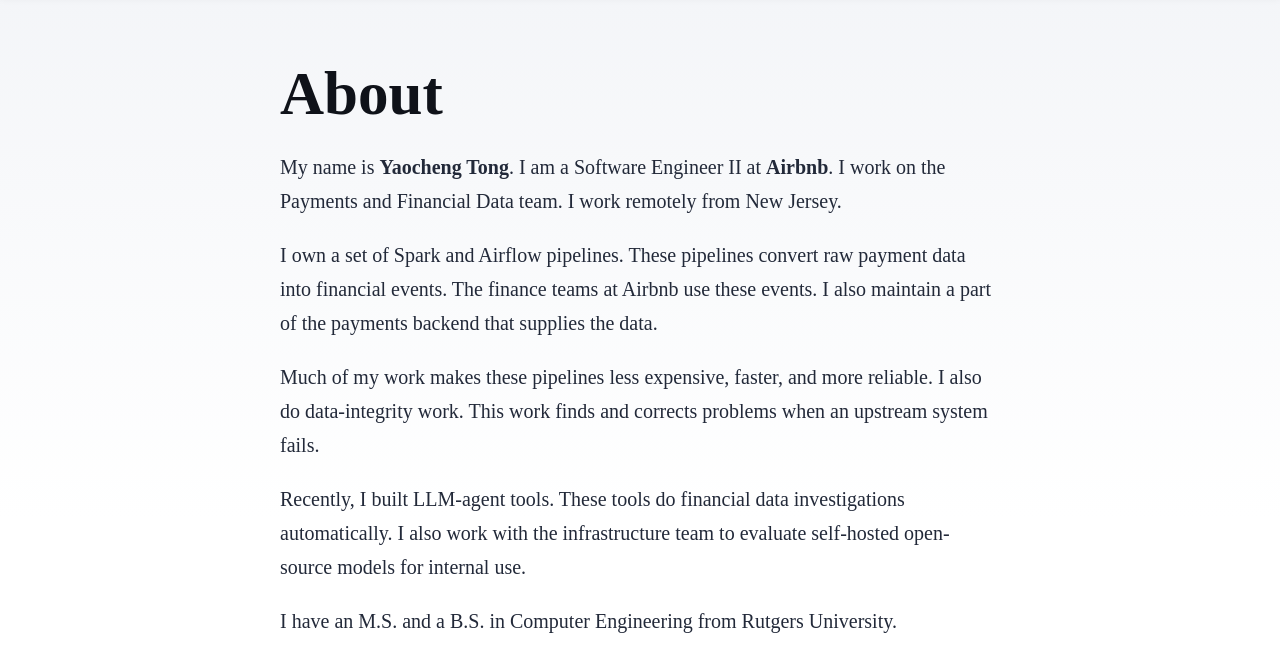
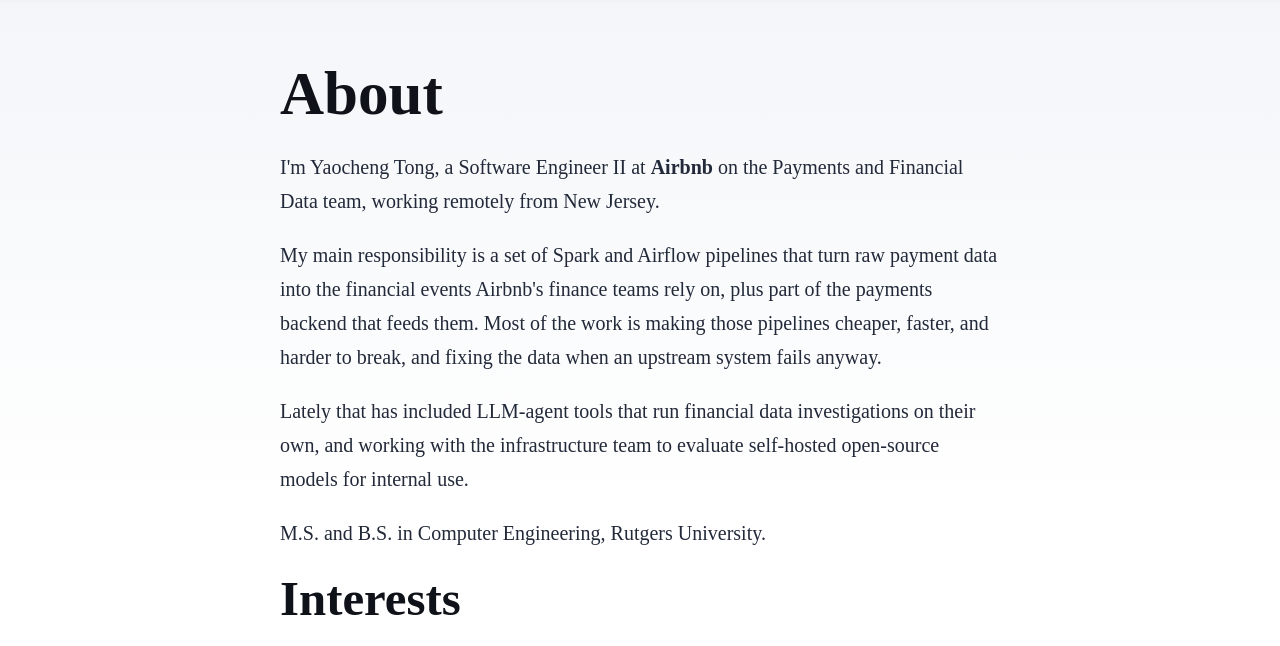
Before and after one commit to YaochengTong/YaochengTong.github.io, an Astro site: page /about in a window 1280 px wide. Shown: the part 81-727 px from the top of the page. Built offline with nearby package versions, Linux system fonts and the light colour scheme; Astro itself is replaced by a stand-in of ours.

Commit message:
Tighten About and home copy; interests: AI infrastructure
Co-Authored-By: Claude Fable 5 <noreply@anthropic.com>

```diff
--- a/src/consts.ts
+++ b/src/consts.ts
@@ -1,4 +1,4 @@
 export const SITE_TITLE = 'Yaocheng Tong';
-export const SITE_DESCRIPTION = 'Software engineer at Airbnb. Notes on data infrastructure, applied AI, and related topics.';
+export const SITE_DESCRIPTION = 'Software engineer at Airbnb. Notes on data infrastructure and AI infrastructure.';
 export const GITHUB_URL = 'https://github.com/YaochengTong';
 export const EMAIL = 'tongyaocheng@gmail.com';
--- a/src/pages/about.astro
+++ b/src/pages/about.astro
@@ -15,33 +15,26 @@ import { EMAIL, GITHUB_URL, SITE_TITLE } from '../consts';
 		<main>
 			<h1>About</h1>
 			<p>
-				My name is <strong>Yaocheng Tong</strong>. I am a Software Engineer II at
-				<strong>Airbnb</strong>. I work on the Payments and Financial Data team. I work remotely
-				from New Jersey.
+				I'm Yaocheng Tong, a Software Engineer II at <strong>Airbnb</strong> on the Payments and
+				Financial Data team, working remotely from New Jersey.
 			</p>
 			<p>
-				I own a set of Spark and Airflow pipelines. These pipelines convert raw payment data into
-				financial events. The finance teams at Airbnb use these events. I also maintain a part of
-				the payments backend that supplies the data.
+				My main responsibility is a set of Spark and Airflow pipelines that turn raw payment data
+				into the financial events Airbnb's finance teams rely on, plus part of the payments backend
+				that feeds them. Most of the work is making those pipelines cheaper, faster, and harder to
+				break, and fixing the data when an upstream system fails anyway.
 			</p>
 			<p>
-				Much of my work makes these pipelines less expensive, faster, and more reliable. I also
-				do data-integrity work. This work finds and corrects problems when an upstream system
-				fails.
+				Lately that has included LLM-agent tools that run financial data investigations on their
+				own, and working with the infrastructure team to evaluate self-hosted open-source models
+				for internal use.
 			</p>
-			<p>
-				Recently, I built LLM-agent tools. These tools do financial data investigations
-				automatically. I also work with the infrastructure team to evaluate self-hosted
-				open-source models for internal use.
-			</p>
-			<p>
-				I have an M.S. and a B.S. in Computer Engineering from Rutgers University.
-			</p>
+			<p>M.S. and B.S. in Computer Engineering, Rutgers University.</p>
 			<h2>Interests</h2>
 			<ul>
 				<li>Data pipelines and distributed systems (Scala, Spark, Airflow)</li>
-				<li>Applied AI: agent systems, evaluation, and LLMs in production</li>
-				<li>Backend engineering (Java, Spring Boot) and React / TypeScript projects</li>
+				<li>AI infrastructure: serving, evaluation, and the plumbing that puts models in production</li>
+				<li>Backend engineering (Java, Spring Boot), with the occasional React / TypeScript project</li>
 			</ul>
 			<h2>Contact</h2>
 			<ul>
```
Also changed, not shown: src/content/blog/hello-again.md (+6 -8 lines), src/pages/index.astro (+4 -5 lines).
